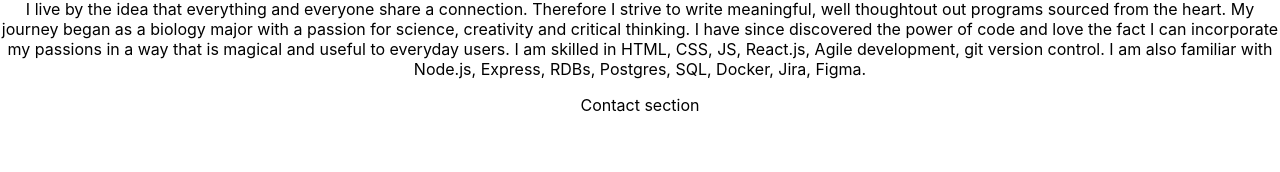
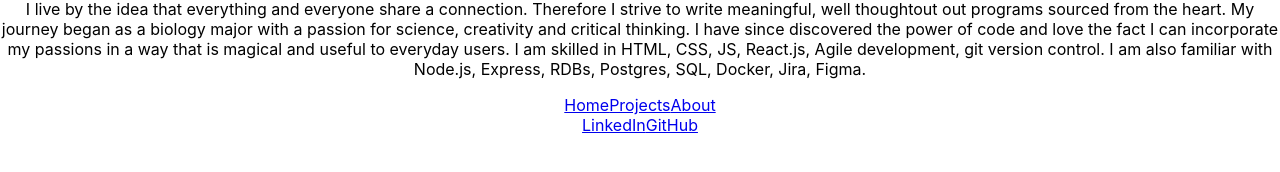
Before and after one commit to luisbryandr/luis-dominguez-portfolio, a React (Create React App) app: page / in a window 1280 px wide. Shown: the part 472-644 px from the top of the page. Built offline with nearby package versions, Linux system fonts and the light colour scheme.

Commit message:
built contact component

```diff
--- a/src/components/Contact.js
+++ b/src/components/Contact.js
@@ -1,5 +1,26 @@
+import React from "react"
+
+
 export default function Contact() {
+    const user = {
+        resume: '',
+        linkedIn: 'https://www.linkedin.com/in/luisbdominguezr/',
+        gitHub: 'https://github.com/luisbryandr',
+    }
+
     return (
-        <div>Contact section</div>
+        <div id='Contact'>
+            <div>{user.resume && <a href={user.resume} download>Resume</a> }
+            </div>
+            <div className='footer-links'>
+                <a href='/'>Home</a>
+                <a href='#Projects'>Projects</a>
+                <a href='#About'>About</a>
+            </div>
+            <div>
+                <a href={user.linkedIn}>LinkedIn</a>
+                <a href={user.gitHub}>GitHub</a>
+            </div>
+        </div>
     )
 }
```
